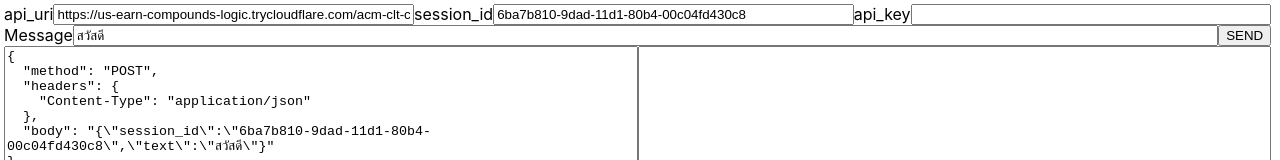
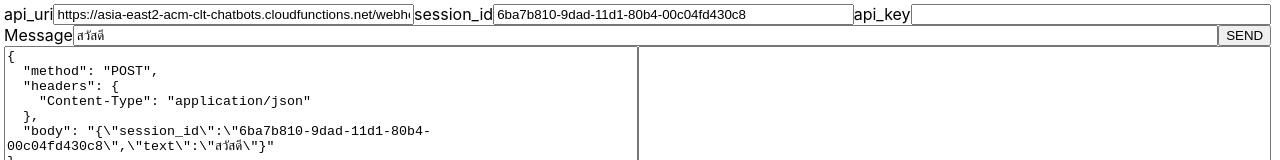
Before and after one commit to foxfoxio/tmn-chatbot-console, a React (Create React App) app: page / in a window 1280 px wide. Shown: the top 160 px of the page. Built offline with nearby package versions, Linux system fonts and the light colour scheme.

Commit message:
use real uri

```diff
--- a/src/App.js
+++ b/src/App.js
@@ -31,8 +31,8 @@ const ColContainer = styled.div`
 
 const session_id = uuidv5.DNS
 const api_key = ''
-// const api_uri = 'https://asia-east2-acm-clt-chatbots.cloudfunctions.net/webhook'
-const api_uri = 'https://us-earn-compounds-logic.trycloudflare.com/acm-clt-chatbots/asia-east2/webhook'
+const api_uri = 'https://asia-east2-acm-clt-chatbots.cloudfunctions.net/webhook'
+// const api_uri = 'https://us-earn-compounds-logic.trycloudflare.com/acm-clt-chatbots/asia-east2/webhook'
 
 const pretty = json => {
   return JSON.stringify(json, null, '  ')
```
